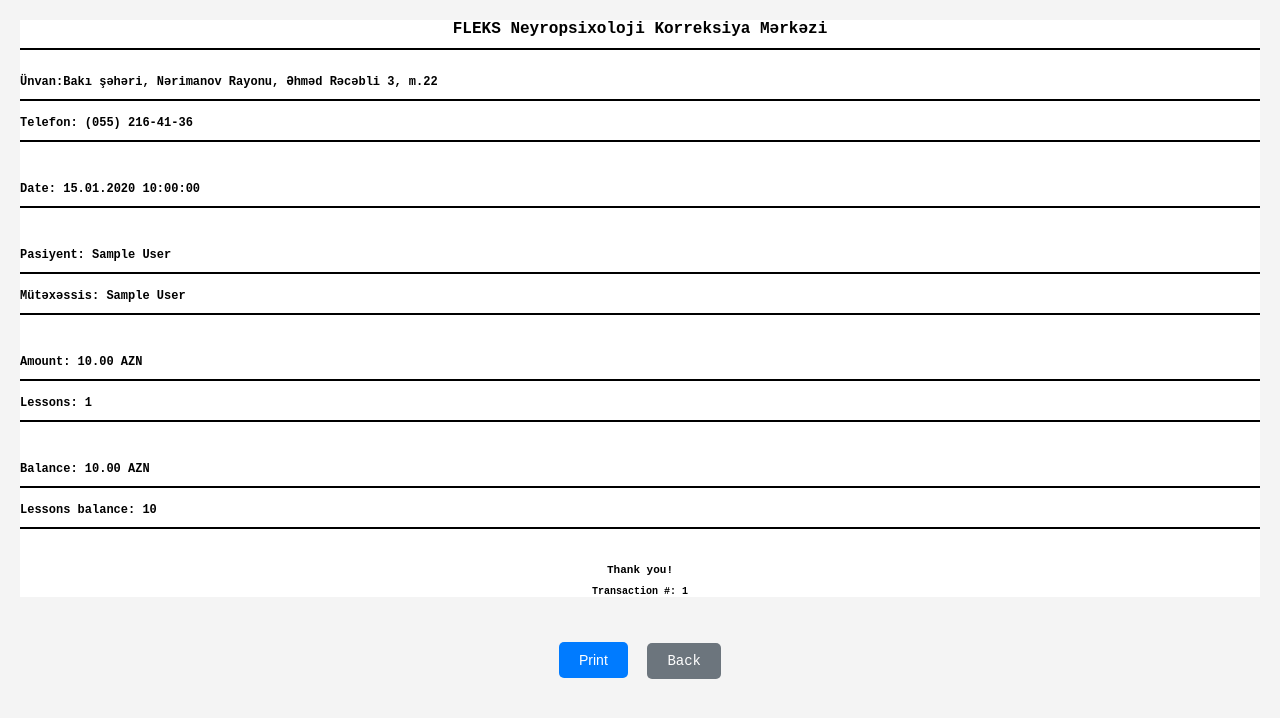
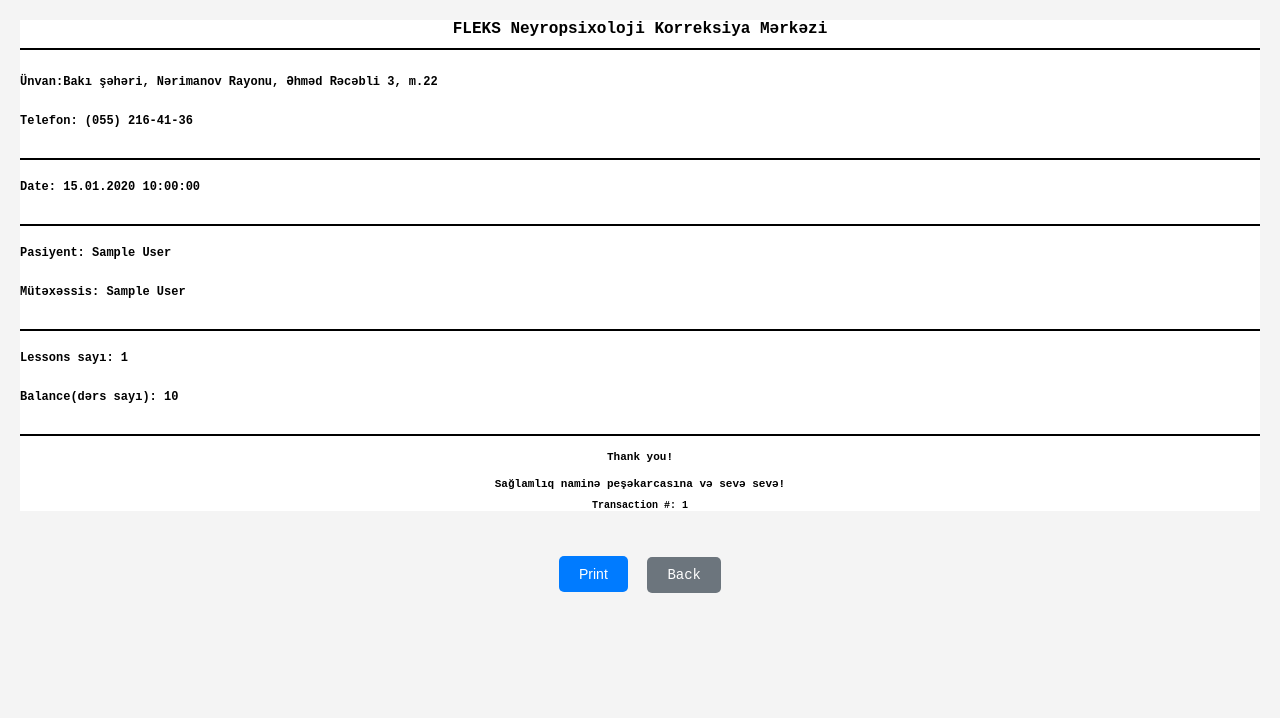
Before and after one commit to 5exclamations/fleks_control_panel, a Django app: page /transactions/1/view-receipt/ in a window 1280 px wide. Shown: the top 718 px of the page. Run offline with Django 5.2, Linux system fonts and the light colour scheme; a user stored in the database is signed in; tables that the repository leaves empty hold one stand-in row (values such as "Sample post").

Commit message:
added translation

```diff
--- a/accounting/templates/accounting/receipt.html
+++ b/accounting/templates/accounting/receipt.html
@@ -44,6 +44,7 @@
         .receipt-section {
             margin: 10px 0;
             padding: 5px 0;
+            border-bottom: 2px solid #000;
         }
 
         .receipt-line {
@@ -55,7 +56,6 @@
             margin: 5px 0;
             font-size: 12px;
             margin-bottom: 15px;
-            border-bottom: 2px solid #000;
             padding-bottom: 10px;
             font-weight: bold;
         }
@@ -150,20 +150,10 @@ Telefon: (055) 216-41-36
 
         <div class="receipt-section">
             <div class="receipt-item">
-                <span class="receipt-label">{% trans "Amount" %}:</span> {{ transaction.amount }} AZN
+                <span class="receipt-label">{% trans "Lessons" %} sayı:</span> {{ transaction.lessons_count }}
             </div>
             <div class="receipt-item">
-                <span class="receipt-label">{% trans "Lessons" %}:</span> {{ transaction.lessons_count }}
-            </div>
-        </div>
-
-
-        <div class="receipt-section">
-            <div class="receipt-item">
-                <span class="receipt-label">{% trans "Balance" %}:</span> {{ transaction.balance_after|default:transaction.client.balance }} AZN
-            </div>
-            <div class="receipt-item">
-                <span class="receipt-label">{% trans "Lessons balance" %}:</span> {{ transaction.lessons_balance_after|default:transaction.client.lessons_balance }}
+                <span class="receipt-label">{% trans "Balance" %}(dərs sayı):</span> {{ transaction.lessons_balance_after|default:transaction.client.lessons_balance }}
             </div>
         </div>
 
@@ -171,7 +161,9 @@ Telefon: (055) 216-41-36
         <div class="receipt-footer">
             {% trans "Thank you!" %}
         </div>
-
+        <div class="receipt-footer">
+            Sağlamlıq naminə peşəkarcasına və sevə sevə!
+        </div>
         <div class="receipt-number">
             {% trans "Transaction #" %}: {{ transaction.id }}
         </div>
```
Also changed, not shown: accounting/templates/accounting/deposit_receipt.html (+5 -4 lines), accounting/static/accounting/image.png (added), accounting/static/accounting/img.png (deleted), accounting/static/accounting/mg.png (added), locale/az/LC_MESSAGES/django.po, 1 other file.
